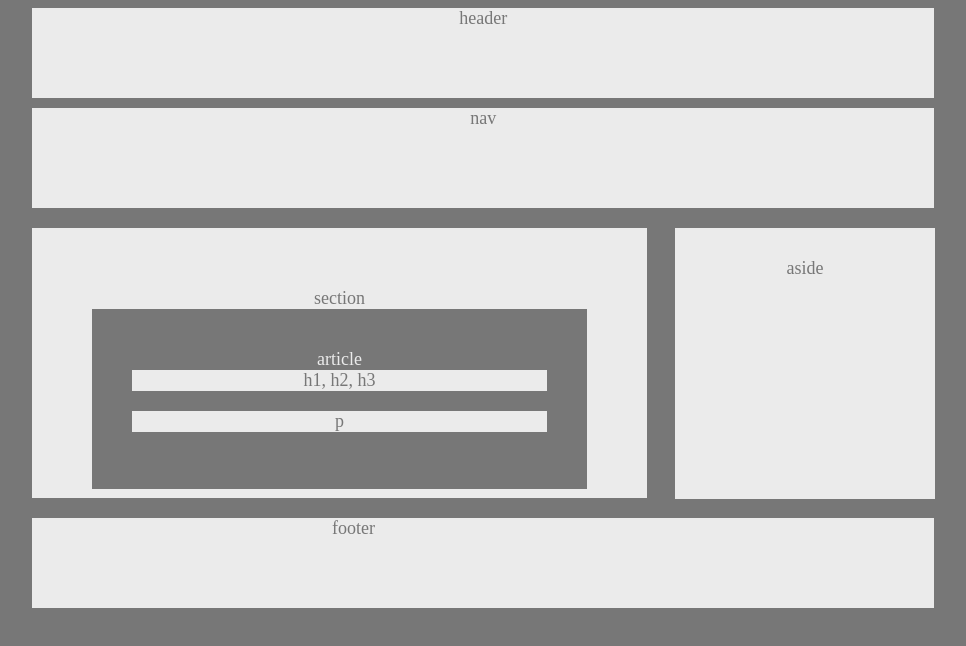
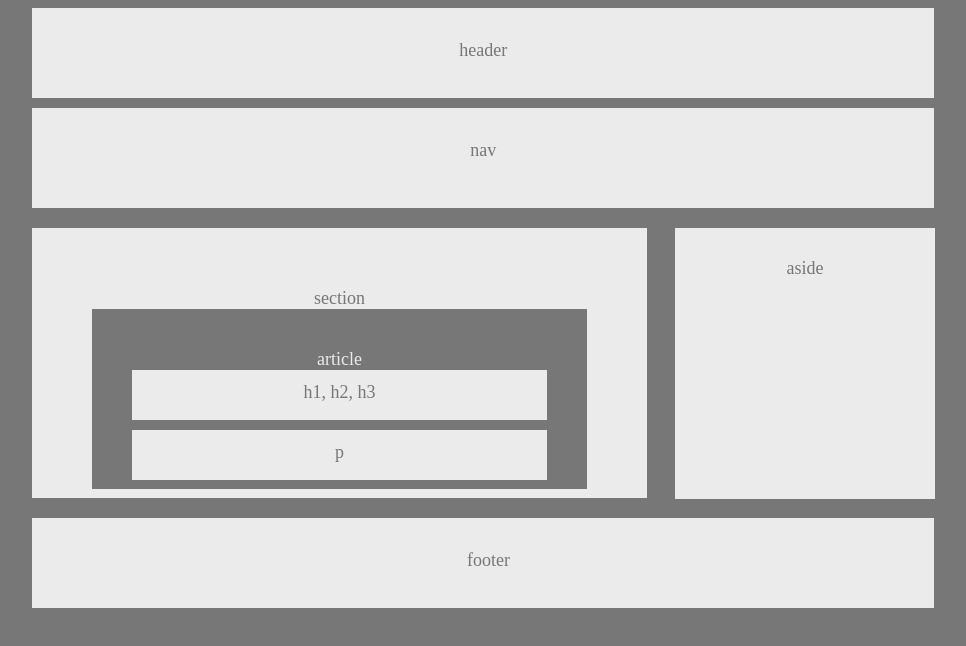
Before and after one commit to PattonParham/HW-Wireframe, a plain HTML site: page index.html in a window 1280 px wide. Shown: the whole page, without its empty margins (32-998 px from the left). Drawn offline with Linux system fonts and the light colour scheme.

Commit message:
Line-Height Edits

```diff
--- a/style.css
+++ b/style.css
@@ -15,6 +15,7 @@ width: 94%;
 height: 90px;
 text-align: center;
 float: center;
+line-height: 85px;
 }
 
 #nav{
@@ -22,10 +23,9 @@ background: #ebebeb;
 width: 94%;
 margin-bottom: 10px;
 text-align: center;
-
-
 float: center;
 height: 100px;
+line-height: 85px;
 }
 
 #aside{
@@ -49,6 +49,7 @@ height: 150px;
 text-align: center;
 float: left;
 margin-top: 10px;
+position: fixed;
 
 }
 
@@ -57,18 +58,24 @@ background: #777;
 color: #ebebeb;
 padding: 40px;
 height: 100px;
+text-align: center;
+
 
 }
 
 #headers{
 background: #ebebeb;
 color: #777;
-margin-bottom: 20px;
+height: 50px;
+line-height: 45px;
 }
 
 #paragraph{
 background: #ebebeb;
 color: #777;
+height: 50px;
+margin-top: 10px;
+line-height: 45px;
 }
 
 #footer{
@@ -78,4 +85,6 @@ width: 94%;
 height: 90px;
 float: center;
 text-align: center;
+text-indent: 270px;
+line-height: 85px;
 }
```
